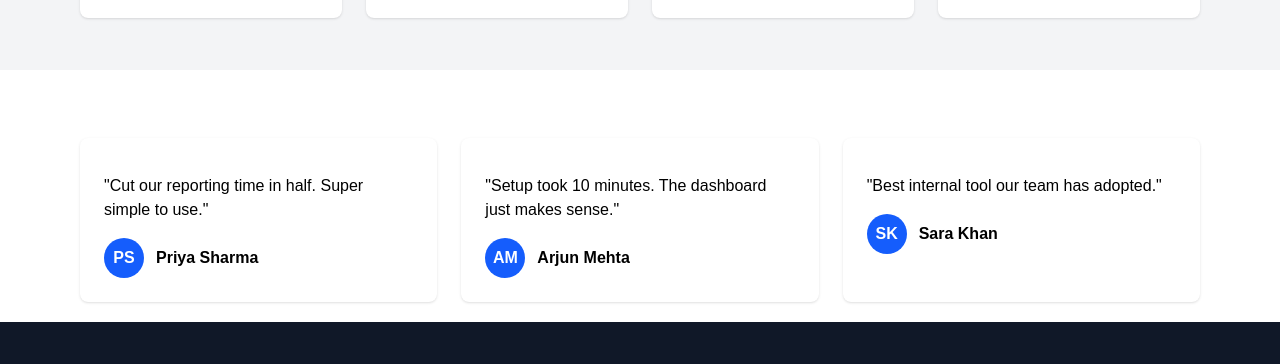
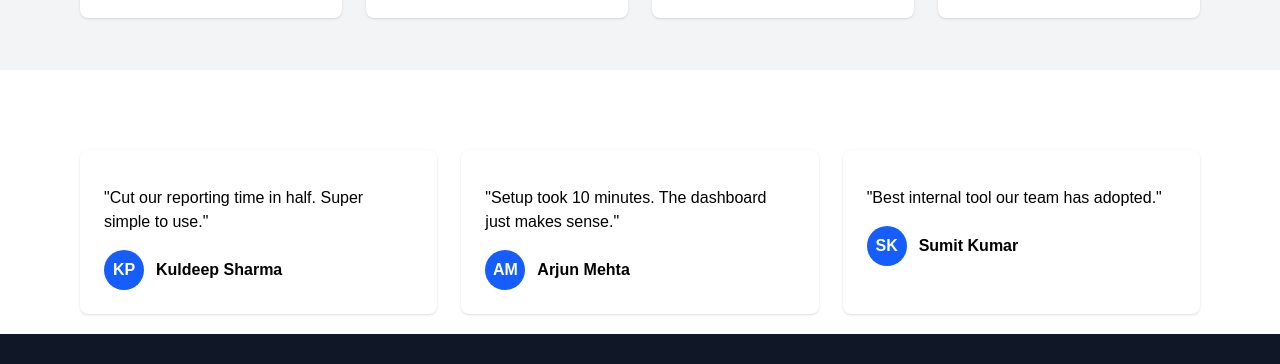
Before and after one commit to Kriti98ranjan/day4-dashboard-ui, a Next.js app: page /landing in a window 1280 px wide. Shown: the part 586-950 px from the top of the page. Built offline with nearby package versions, Linux system fonts and the light colour scheme.

Commit message:
change testmonials

```diff
--- a/app/components/ui/landing/Testimonials.jsx
+++ b/app/components/ui/landing/Testimonials.jsx
@@ -3,8 +3,8 @@ import Badge from "@/app/components/ui/Badge";
 
 const testimonials = [
   {
-    initials: "PS",
-    name: "Priya Sharma",
+    initials: "KP",
+    name: "Kuldeep Sharma",
     quote: "Cut our reporting time in half. Super simple to use.",
   },
   {
@@ -14,7 +14,7 @@ const testimonials = [
   },
   {
     initials: "SK",
-    name: "Sara Khan",
+    name: "Sumit Kumar",
     quote: "Best internal tool our team has adopted.",
   },
 ];
@@ -22,7 +22,7 @@ const testimonials = [
 export default function Testimonials() {
   return (
     <section>
-      <div className="max-w-6xl mx-auto px-4 mb-5">
+      <div className="max-w-6xl mx-auto px-4 mb-5 mt-3">
         <h2 className="text-2xl md:text-3xl font-bold text-center text-white">
           Testimonials
         </h2>
```
